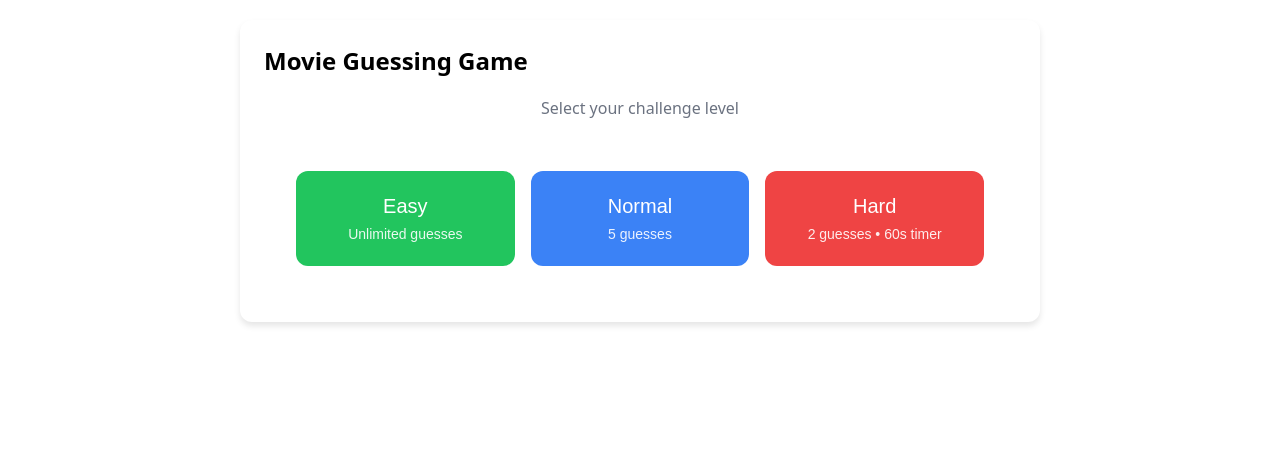
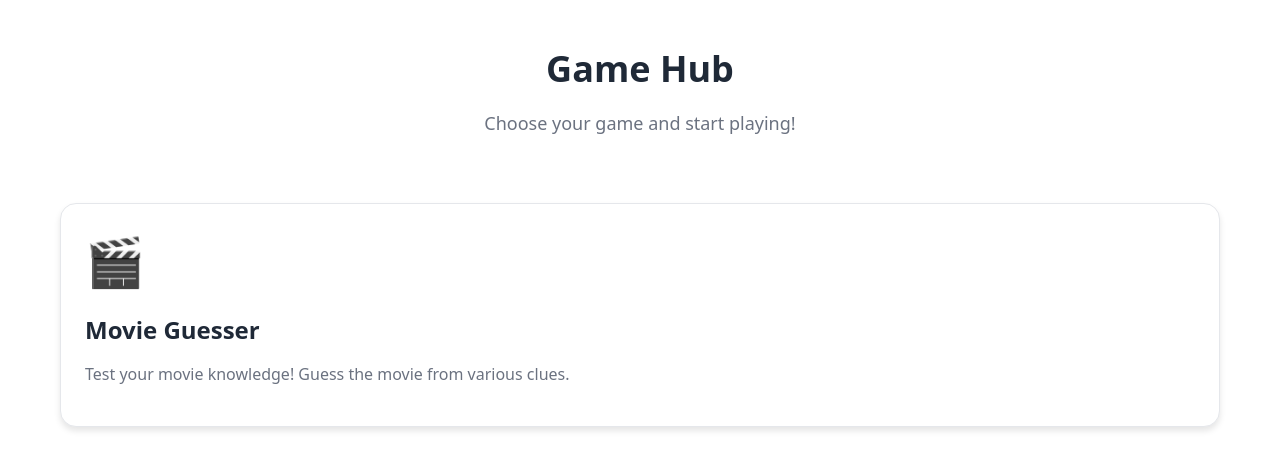
Before and after one commit to niklasT201/movie-guesser, a React (Create React App) app: page / in a window 1280 px wide. Shown: the top 470 px of the page. Built offline with nearby package versions, Linux system fonts and the light colour scheme.

Commit message:
Added Main Hub

```diff
--- a/src/App.js
+++ b/src/App.js
@@ -1,11 +1,12 @@
-import MovieGuessingGame from './Components/MovieGuessingGame'
+import React from 'react';
+import GameHub from './Components/GameHub';
 
 function App() {
   return (
-    <div>
-      <MovieGuessingGame />
+    <div className="App">
+      <GameHub />
     </div>
-  )
+  );
 }
 
-export default App
+export default App;
--- /dev/null
+++ b/src/Components/GameHub.jsx
@@ -0,0 +1,133 @@
+import React from 'react';
+import MovieGuessingGame from './MovieGuessingGame';
+
+const GameHub = () => {
+  const [selectedGame, setSelectedGame] = React.useState(null);
+
+  const games = [
+    {
+      id: 'movie-guesser',
+      title: 'Movie Guesser',
+      description: 'Test your movie knowledge! Guess the movie from various clues.',
+      icon: '🎬',
+      component: MovieGuessingGame
+    }
+    // Future games can be added here
+  ];
+
+  const styles = {
+    container: {
+      maxWidth: '1200px',
+      margin: '0 auto',
+      padding: '20px',
+      fontFamily: 'system-ui, -apple-system, sans-serif'
+    },
+    header: {
+      textAlign: 'center',
+      marginBottom: '48px'
+    },
+    title: {
+      fontSize: '36px',
+      fontWeight: 'bold',
+      marginBottom: '16px',
+      color: '#1f2937'
+    },
+    subtitle: {
+      fontSize: '18px',
+      color: '#6b7280'
+    },
+    gamesGrid: {
+      display: 'grid',
+      gridTemplateColumns: 'repeat(auto-fit, minmax(280px, 1fr))',
+      gap: '24px',
+      padding: '20px'
+    },
+    gameCard: {
+      backgroundColor: 'white',
+      borderRadius: '16px',
+      padding: '24px',
+      boxShadow: '0 4px 6px rgba(0, 0, 0, 0.1)',
+      cursor: 'pointer',
+      transition: 'transform 0.2s, box-shadow 0.2s',
+      border: '1px solid #e5e7eb'
+    },
+    gameCardHover: {
+      transform: 'translateY(-4px)',
+      boxShadow: '0 8px 12px rgba(0, 0, 0, 0.15)'
+    },
+    icon: {
+      fontSize: '48px',
+      marginBottom: '16px'
+    },
+    gameTitle: {
+      fontSize: '24px',
+      fontWeight: 'bold',
+      marginBottom: '8px',
+      color: '#1f2937'
+    },
+    gameDescription: {
+      color: '#6b7280',
+      lineHeight: '1.5'
+    },
+    backButton: {
+      position: 'absolute',
+      top: '20px',
+      left: '20px',
+      padding: '8px 16px',
+      borderRadius: '8px',
+      border: 'none',
+      backgroundColor: '#6b7280',
+      color: 'white',
+      cursor: 'pointer',
+      fontSize: '14px'
+    }
+  };
+
+  if (selectedGame) {
+    const GameComponent = selectedGame.component;
+    return (
+      <div>
+        <button
+          onClick={() => setSelectedGame(null)}
+          style={styles.backButton}
+        >
+          ← Back to Games
+        </button>
+        <GameComponent />
+      </div>
+    );
+  }
+
+  return (
+    <div style={styles.container}>
+      <header style={styles.header}>
+        <h1 style={styles.title}>Game Hub</h1>
+        <p style={styles.subtitle}>Choose your game and start playing!</p>
+      </header>
+
+      <div style={styles.gamesGrid}>
+        {games.map(game => (
+          <div
+            key={game.id}
+            style={styles.gameCard}
+            onClick={() => setSelectedGame(game)}
+            onMouseEnter={(e) => {
+              e.currentTarget.style.transform = styles.gameCardHover.transform;
+              e.currentTarget.style.boxShadow = styles.gameCardHover.boxShadow;
+            }}
+            onMouseLeave={(e) => {
+              e.currentTarget.style.transform = 'none';
+              e.currentTarget.style.boxShadow = styles.gameCard.boxShadow;
+            }}
+          >
+            <div style={styles.icon}>{game.icon}</div>
+            <h2 style={styles.gameTitle}>{game.title}</h2>
+            <p style={styles.gameDescription}>{game.description}</p>
+          </div>
+        ))}
+      </div>
+    </div>
+  );
+};
+
+export default GameHub;
```
